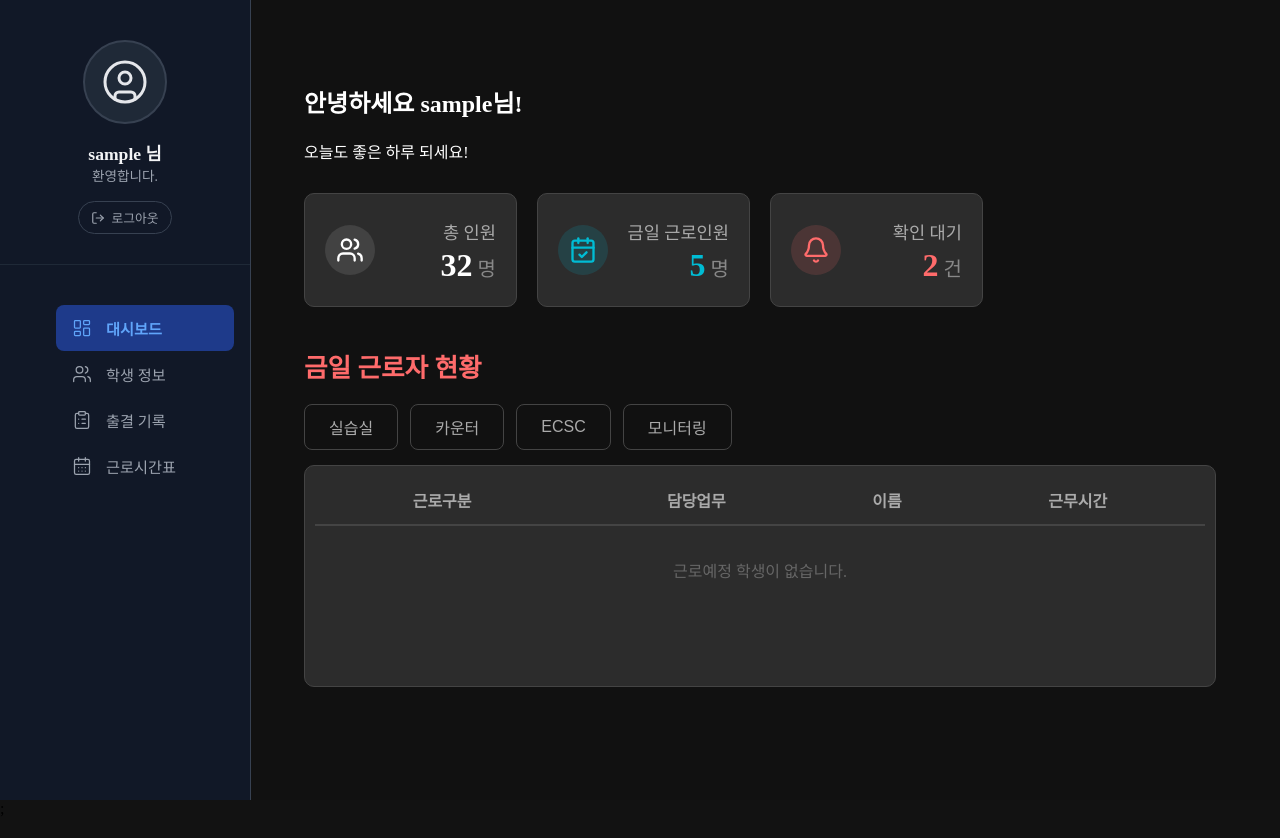
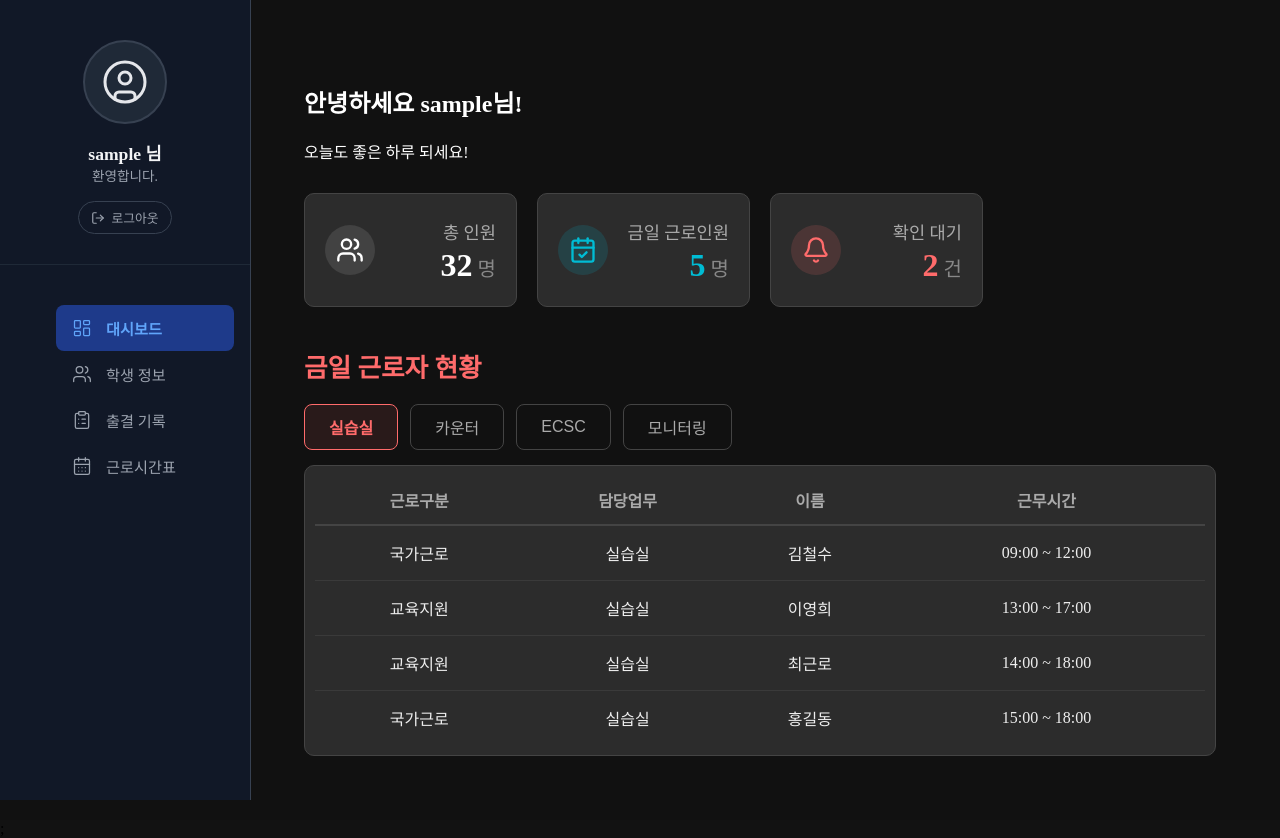
Before and after one commit to SHP-0701/student-manage-app, a Next.js app: page /dashboard in a window 1280 px wide. Built offline with nearby package versions, Linux system fonts and the light colour scheme; sample sign-in values are in the browser's storage.

Commit message:
대시보드 내 금일 근로자 현황 추가를 위한 더미(dummy) 데이터 삽입

```diff
--- a/pages/dashboard/index.js
+++ b/pages/dashboard/index.js
@@ -16,14 +16,60 @@ import styles from '@/styles/Dashboard.module.css';
 // 탭(tab)
 const STD_JOB = ['실습실', '카운터', 'ECSC', '모니터링'];
 
+// 근로자 현황 더미(dummy) 데이터
+const DUMMY_DATA = [
+  {
+    id: 1,
+    workType: '국가근로',
+    stdJob: '실습실',
+    stdName: '김철수',
+    workTime: '09:00 ~ 12:00',
+  },
+  {
+    id: 2,
+    workType: '교육지원',
+    stdJob: '실습실',
+    stdName: '이영희',
+    workTime: '13:00 ~ 17:00',
+  },
+  {
+    id: 3,
+    workType: '행정인턴',
+    stdJob: '카운터',
+    stdName: '박민수',
+    workTime: '09:00 ~ 14:00',
+  },
+  {
+    id: 4,
+    workType: '행정인턴',
+    stdJob: 'ECSC',
+    stdName: '정지원',
+    workTime: '10:00 ~ 16:00',
+  },
+  {
+    id: 5,
+    workType: '교육지원',
+    stdJob: '실습실',
+    stdName: '최근로',
+    workTime: '14:00 ~ 18:00',
+  },
+  {
+    id: 6,
+    workType: '국가근로',
+    stdJob: '실습실',
+    stdName: '홍길동',
+    workTime: '15:00 ~ 18:00',
+  },
+];
+
 export default function DashboardPage() {
   const router = useRouter();
 
   // Hydration Error 방지를 위한 state 관리
   const [admName, setAdmName] = useState('');
 
-  // 탭 상태 관리
-  const [activeTab, setActiveTab] = useState('');
+  // 탭 상태 관리(초기값: '실습실')
+  const [activeTab, setActiveTab] = useState(STD_JOB[0]);
 
   useEffect(() => {
     // 01. 세션 체크
@@ -37,6 +83,9 @@ export default function DashboardPage() {
       setAdmName(name);
     }
   }, [router]);
+
+  // 선택된 탭에 맞는 데이터 필터링
+  const filteredList = DUMMY_DATA.filter((item) => item.stdJob === activeTab);
 
   // 이름이 로드되지 않았다면(리다이렉트 중) 빈 화면 보여주기
   if (!admName) return null;
@@ -141,18 +190,31 @@ export default function DashboardPage() {
                 </tr>
               </thead>
               <tbody>
+                {filteredList.length > 0 ? (
+                  // 데이터 있을 때 출력하기
+                  filteredList.map((item) => (
+                    <tr key={item.id}>
+                      <td>{item.workType}</td>
+                      <td>{item.stdJob}</td>
+                      <td>{item.stdName}</td>
+                      <td>{item.workTime}</td>
+                    </tr>
+                  ))
+                ) : (
+                  // 데이터 없을 때 출력
                   <tr>
                     <td
                       colSpan={4}
                       style={{
                         textAlign: 'center',
-                      padding: '2rem',
+                        padding: '3rem',
                         color: '#666',
                       }}
                     >
                       근로예정 학생이 없습니다.
                     </td>
                   </tr>
+                )}
               </tbody>
             </table>
           </div>
```
Lines whose indentation alone changed are shown as unchanged.
